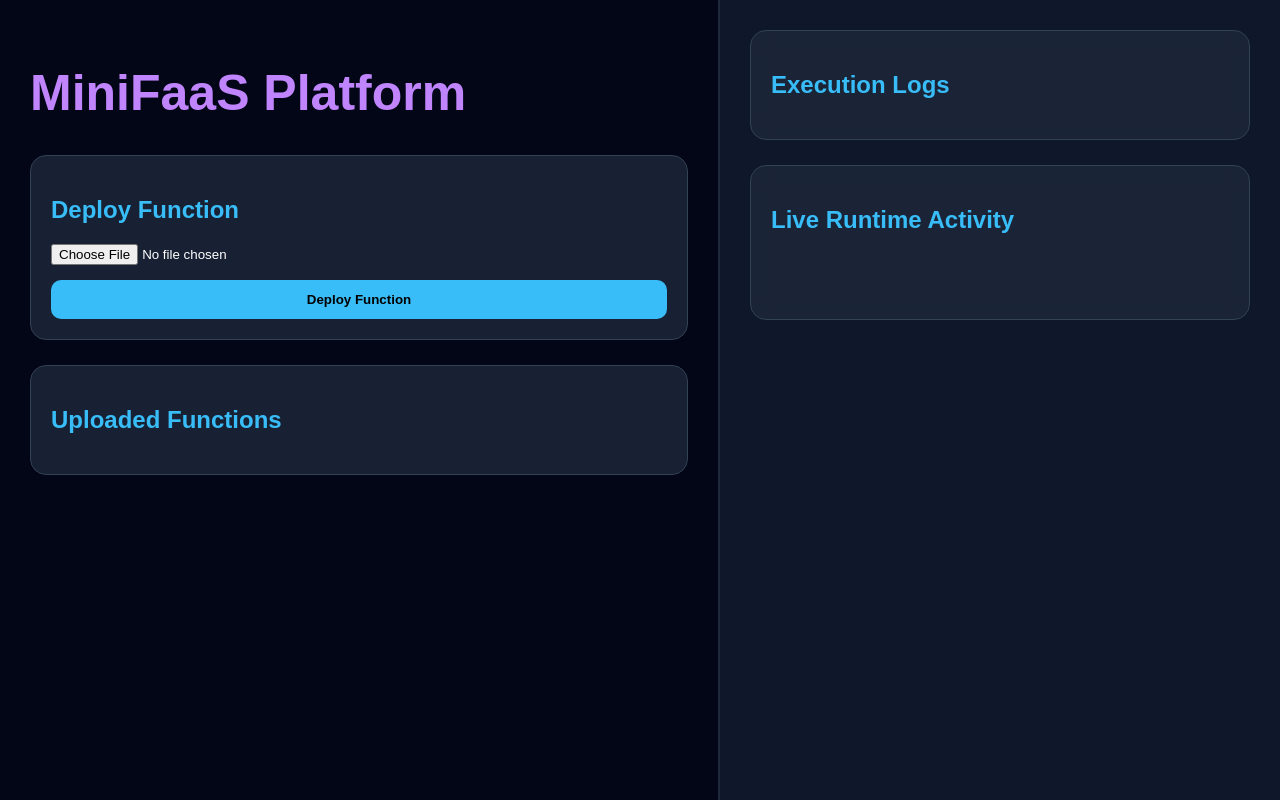
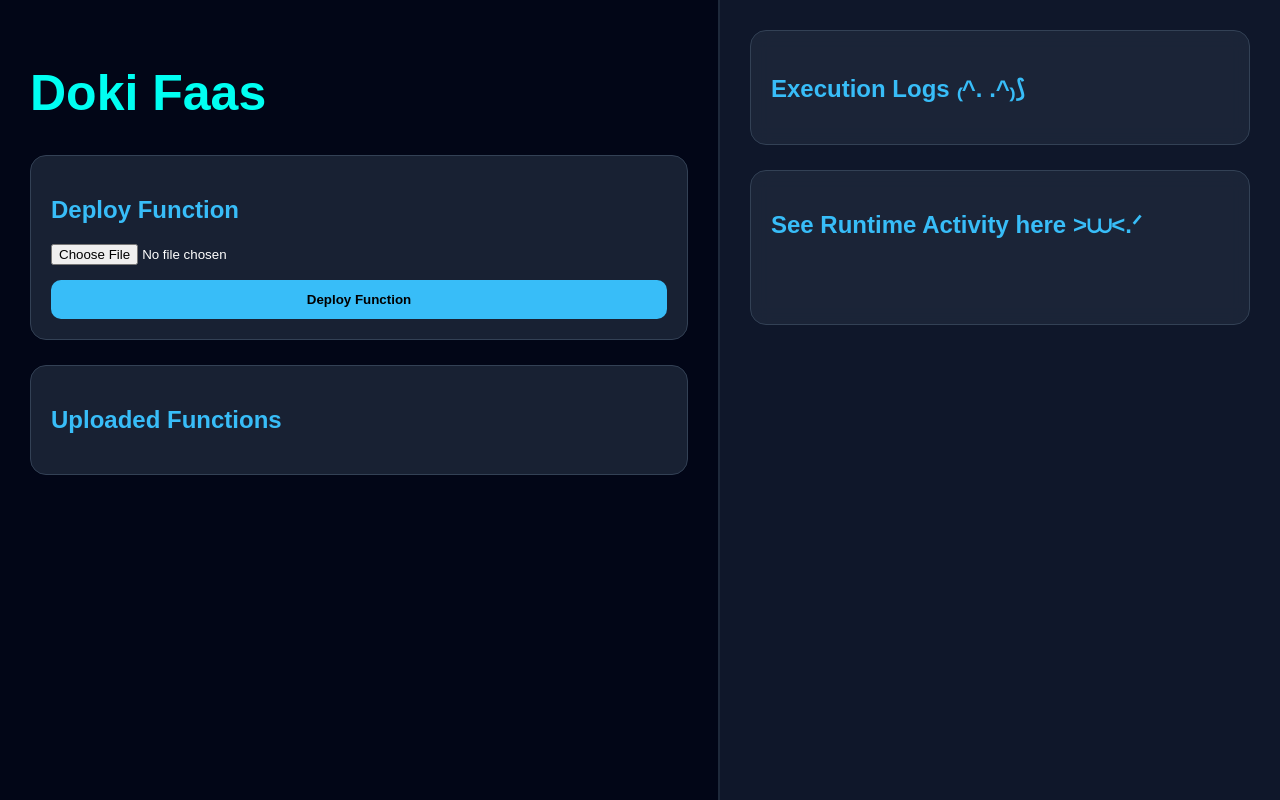
Before and after one commit to MottenNutki-1401/FaaS, a FastAPI app: page / in a window 1280 px wide. Run offline with FastAPI, Linux system fonts and the light colour scheme; data that the repository does not hold is empty.

Commit message:
stable version

```diff
--- a/app/runner.py
+++ b/app/runner.py
@@ -38,9 +38,11 @@ def run_function(filepath):
 
 
         #run uploaded python function
-        "python",
+        "sh",
 
-        "/app/function.py" #filepath inside container
+        "-c",
+
+        "python /app/function.py && sleep 5"
 
     ]
 
--- a/static/style.css
+++ b/static/style.css
@@ -52,7 +52,7 @@ h1 {
 
     font-size: 50px;
 
-    color: #c084fc;
+    color: #00fff2;
 }
 
 
--- a/templates/index.html
+++ b/templates/index.html
@@ -3,7 +3,7 @@
 
 <head>
 
-    <title>MiniFaaS</title>
+    <title>FunctionAsService</title>
 
     <link
         rel="stylesheet"
@@ -19,7 +19,7 @@
         <!-- LEFT PANEL -->
         <div class="left-panel">
 
-            <h1>MiniFaaS Platform</h1>
+            <h1>Doki Faas</h1>
 
 
             <!-- DEPLOY -->
@@ -66,7 +66,7 @@
             <!-- EXECUTION LOGS -->
             <div class="glass-box">
 
-                <h2>Execution Logs</h2>
+                <h2>Execution Logs ₍^. .^₎⟆</h2>
 
                 <div id="logs-box">
 
@@ -78,7 +78,7 @@
             <!-- LIVE CONTAINERS -->
             <div class="glass-box">
 
-                <h2>Live Runtime Activity</h2>
+                <h2>See Runtime Activity here >⩊<.ᐟ </h2>
 
                 <div id="containers-box">
 
```
